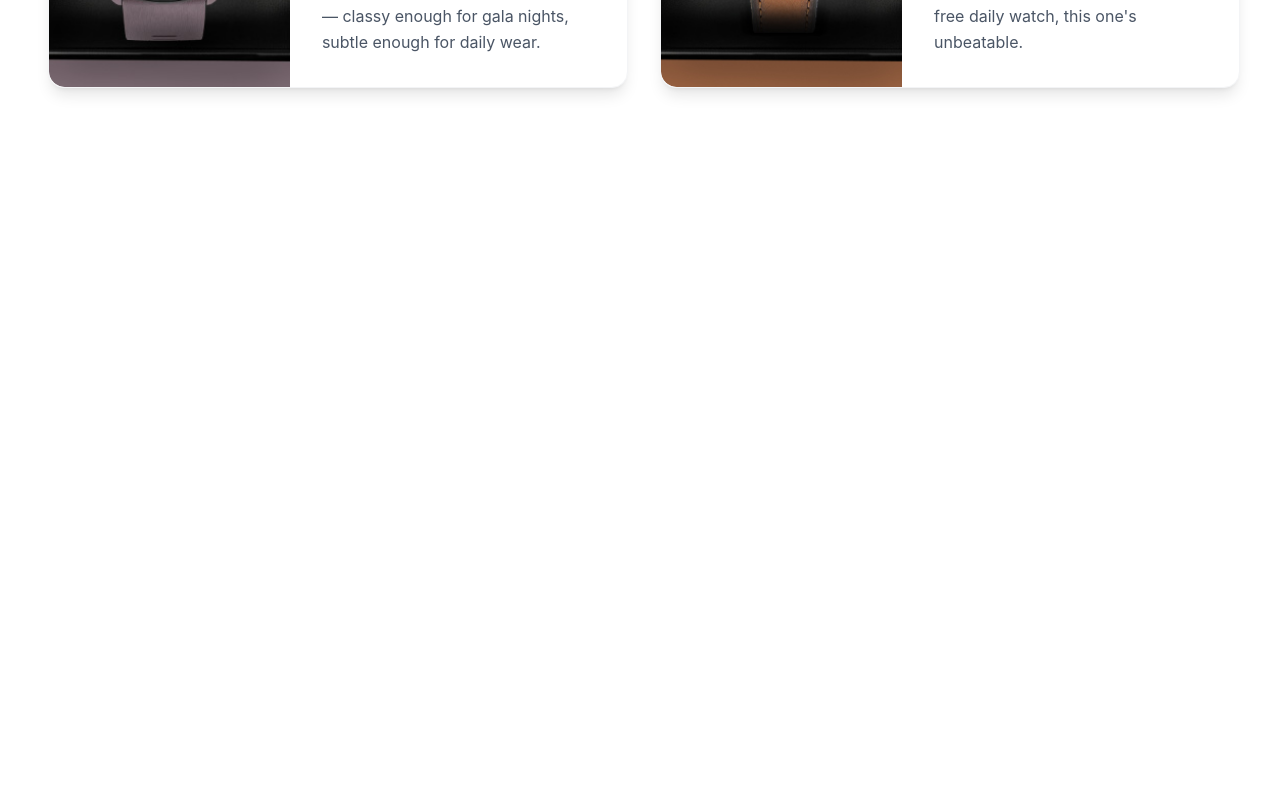
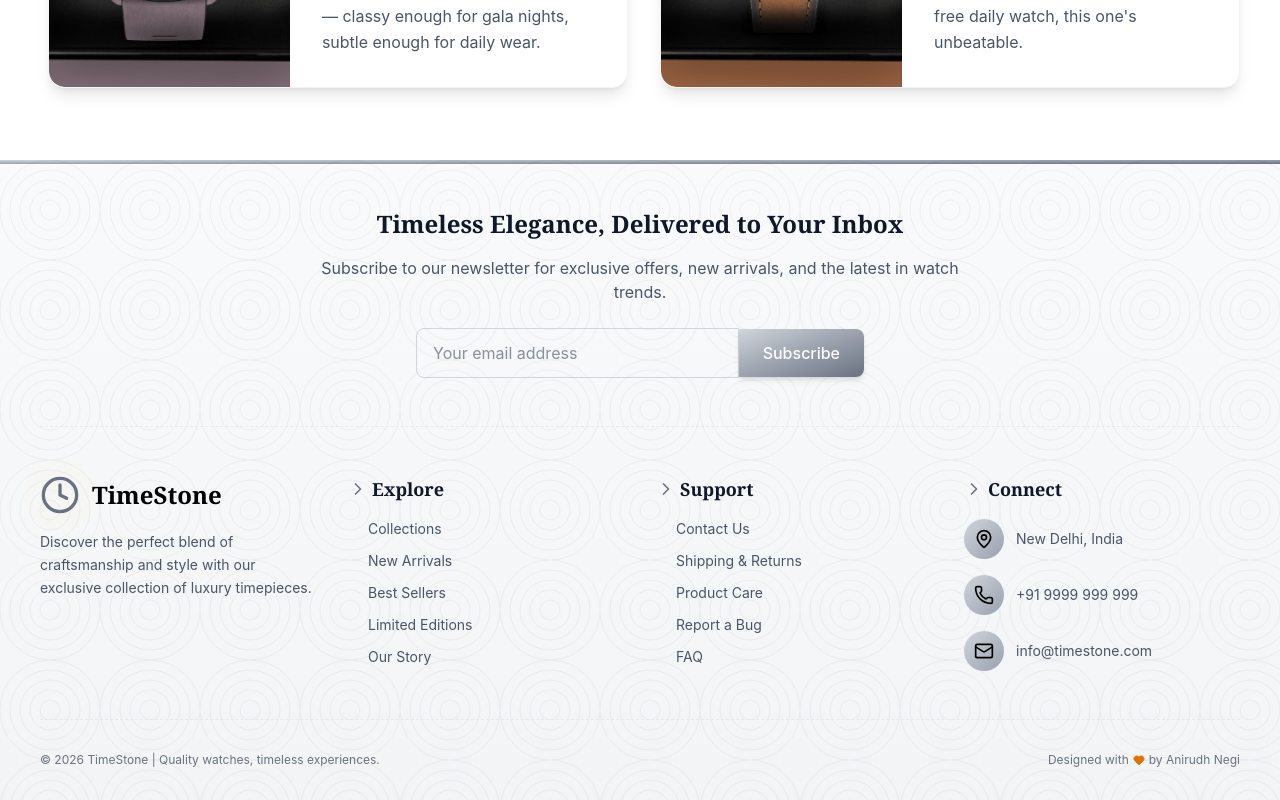
Before and after one commit to Anirudh-Negii/timestone, a React (Vite) app: page / in a window 1280 px wide. Shown: the part 3503-4303 px from the top of the page. Before the commit the page ends 3663 px from the top, so only its background shows below. Built offline with nearby package versions, Linux system fonts and the light colour scheme.

Commit message:
Build footer section

```diff
--- a/src/assets/dummyStyles.js
+++ b/src/assets/dummyStyles.js
@@ -57,7 +57,7 @@ export const footerStyles = {
 
   // Contact Info
   contactList: "space-y-4",
-  contactItem: "flex items-start",
+  contactItem: "flex items-center",
   contactIconContainer:
     "h-10 w-10 rounded-full bg-gradient-to-br from-gray-300 to-gray-400 flex items-center justify-center flex-shrink-0 mr-3",
   contactIcon: "h-5 w-5 text-black",
@@ -68,7 +68,7 @@ export const footerStyles = {
     "py-8 flex flex-col md:flex-row justify-between items-center border-t border-gray-200 border-dashed",
   copyright: "text-xs text-gray-500 flex items-center mb-4 md:mb-0",
   heartIcon: "h-3 w-3 mx-1 text-amber-600 fill-current",
-  designerLink: "text-xs text-gray-500",
+  designerLink: "text-xs text-gray-500 flex items-center justify-center md:justify-start",
   linkHover: "hover:text-blue-600 transition-colors",
 
   // Support links
--- /dev/null
+++ b/src/components/Footer.jsx
@@ -0,0 +1,169 @@
+import React from "react";
+import { footerStyles } from "../assets/dummyStyles";
+import { ChevronRight, Clock, Heart, Mail, MapPin, Phone } from "lucide-react";
+import { Link } from "react-router";
+
+const Footer = () => {
+  return (
+    <footer className={footerStyles.footer}>
+      <div className={footerStyles.topBorder}></div>
+      <div className={footerStyles.patternOverlay}>
+        <svg width="100%" height="100%" xmlns="http://www.w3.org/2000/svg">
+          <defs>
+            <pattern id="watchPattern" x="0" y="0" width="100" height="100" patternUnits="userSpaceOnUse">
+              <circle cx="50" cy="50" r="50" stroke="currentColor" strokeWidth="1" fill="none" />
+              <circle cx="50" cy="50" r="40" stroke="currentColor" strokeWidth="1" fill="none" />
+              <circle cx="50" cy="50" r="30" stroke="currentColor" strokeWidth="1" fill="none" />
+              <circle cx="50" cy="50" r="20" stroke="currentColor" strokeWidth="1" fill="none" />
+              <circle cx="50" cy="50" r="10" stroke="currentColor" strokeWidth="1" fill="none" />
+            </pattern>
+          </defs>
+          <rect x="0" y="0" width="100%" height="100%" fill="url(#watchPattern)" />
+        </svg>
+      </div>
+
+      <div className={footerStyles.mainContainer}>
+        <div className={footerStyles.newsletterSection}>
+          <div className={footerStyles.newsletterContent}>
+            <h3 className={footerStyles.newsletterTitle}>
+              Timeless Elegance, Delivered to Your Inbox
+            </h3>
+            <p className={footerStyles.newsletterText}>
+              Subscribe to our newsletter for exclusive offers, new arrivals,
+              and the latest in watch trends.
+            </p>
+
+            <div className={footerStyles.formContainer}>
+              <input
+                type="email"
+                placeholder="Your email address"
+                className={footerStyles.emailInput}
+              />
+              <button className={footerStyles.subscribeButton}>
+                Subscribe
+              </button>
+            </div>
+          </div>
+        </div>
+
+        <div className={footerStyles.mainGrid}>
+          <div className={footerStyles.brandSection}>
+            <div className={footerStyles.brandContainer}>
+              <div className={footerStyles.brandIconContainer}>
+                <div className={footerStyles.brandIconPing}></div>
+                <Clock className={footerStyles.brandIcon} />
+              </div>
+              <span className={footerStyles.brandName}>TimeStone</span>
+            </div>
+            <p className={footerStyles.brandDescription}>
+              Discover the perfect blend of craftsmanship and style with our
+              exclusive collection of luxury timepieces.
+            </p>
+          </div>
+          <div>
+            <h3 className={footerStyles.sectionHeading}>
+              <ChevronRight className={footerStyles.sectionIcon} />
+              Explore
+            </h3>
+
+            <ul className={footerStyles.linksList}>
+              {[
+                { label: "Collections", href: "/watches" },
+                { label: "New Arrivals", href: "/watches" },
+                { label: "Best Sellers", href: "/watches" },
+                { label: "Limited Editions", href: "/watches" },
+                { label: "Our Story", href: "/watches" },
+              ].map((item) => (
+                <li key={item.label}>
+                  <Link to={item.href} className={footerStyles.linkItem}>
+                    <ChevronRight className={footerStyles.linkIcon} />
+                    {item.label}
+                  </Link>
+                </li>
+              ))}
+            </ul>
+          </div>
+
+          <div>
+            <h3 className={footerStyles.sectionHeading}>
+              <ChevronRight className={footerStyles.sectionIcon} />
+              Support
+            </h3>
+            <ul className={footerStyles.linksList}>
+              {[
+                "Contact Us",
+                "Shipping & Returns",
+                "Product Care",
+                "Report a Bug",
+                "FAQ",
+              ].map((item) => (
+                <li key={item}>
+                  <a
+                    href="https://github.com/Anirudh-Negii/timestone/issues"
+                    target="_blank"
+                    rel="noopener noreferrer"
+                    className={footerStyles.linkItem}
+                  >
+                    <ChevronRight className={footerStyles.linkIcon} />
+                    {item}
+                  </a>
+                </li>
+              ))}
+            </ul>
+          </div>
+
+          <div>
+            <h3 className={footerStyles.sectionHeading}>
+              <ChevronRight className={footerStyles.sectionIcon} />
+              Connect
+            </h3>
+            <ul className={footerStyles.contactList}>
+              <li className={footerStyles.contactItem}>
+                <div className={footerStyles.contactIconContainer}>
+                  <MapPin className={footerStyles.contactIcon} />
+                </div>
+                <span className={footerStyles.contactText}>
+                  New Delhi, India
+                </span>
+              </li>
+              <li className={footerStyles.contactItem}>
+                <div className={footerStyles.contactIconContainer}>
+                  <Phone className={footerStyles.contactIcon} />
+                </div>
+                <span className={footerStyles.contactText}>
+                  +91 9999 999 999
+                </span>
+              </li>
+              <li className={footerStyles.contactItem}>
+                <div className={footerStyles.contactIconContainer}>
+                  <Mail className={footerStyles.contactIcon} />
+                </div>
+                <span className={footerStyles.contactText}>
+                  info@timestone.com
+                </span>
+              </li>
+            </ul>
+          </div>
+        </div>
+
+        <div className={footerStyles.bottomSection}>
+          <p className={footerStyles.copyright}>
+            &copy; {new Date().getFullYear()} TimeStone | Quality watches,
+            timeless experiences.
+          </p>
+
+          <div className="flex flex-wrap justify-center gap-2">
+            <p className={footerStyles.designerLink}>
+              Designed with <Heart className={footerStyles.heartIcon} /> by
+              Anirudh Negi
+            </p>
+          </div>
+        </div>
+      </div>
+
+      <style>{footerStyles.mediaQueries}</style>
+    </footer>
+  );
+};
+
+export default Footer;
--- a/src/index.css
+++ b/src/index.css
@@ -1 +1,5 @@
 @import 'tailwindcss';
+
+button{
+    cursor: pointer;
+}
--- a/src/pages/Home.jsx
+++ b/src/pages/Home.jsx
@@ -4,6 +4,7 @@ import CategoriesHome from '../components/CategoriesHome'
 import ComingSoonWatch from '../components/ComingSoonWatch'
 import LimitedTime from '../components/LimitedTime'
 import Testimonials from '../components/Testimonials'
+import Footer from '../components/Footer'
 
 const Home = () => {
   return (
@@ -13,6 +14,7 @@ const Home = () => {
         <ComingSoonWatch />
         <LimitedTime />
         <Testimonials />
+        <Footer />
     </div>
   )
 }
```
